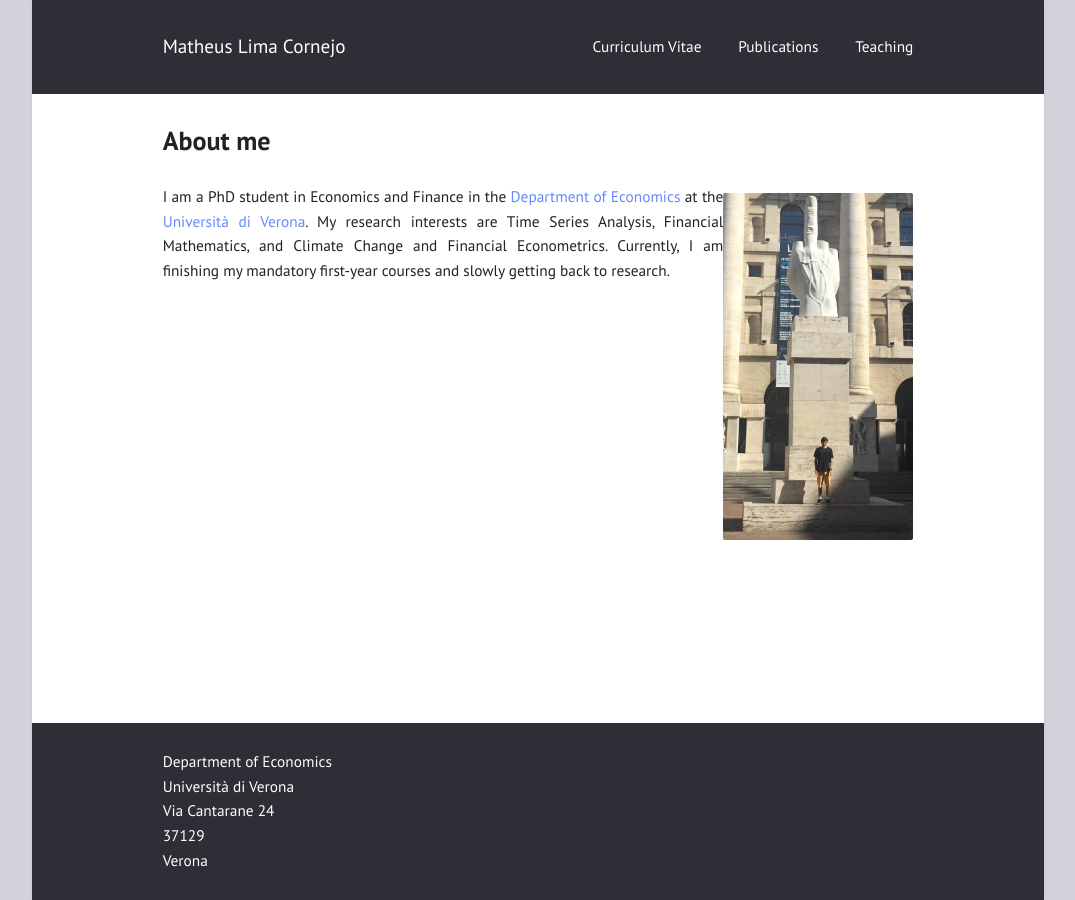
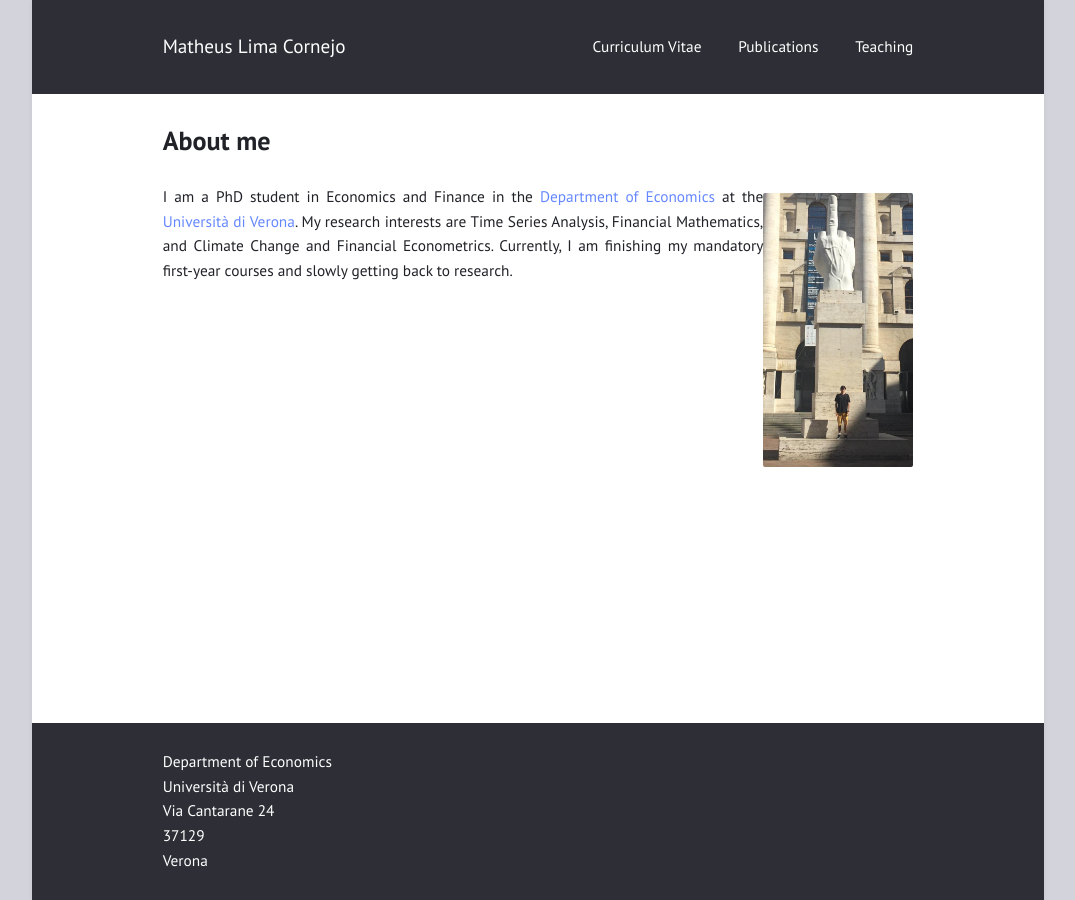
Before and after one commit to limacornejo/limacornejo.github.io, a Jekyll site: the page built from index.md, in a window 1280 px wide. Shown: the whole page, without its empty margins (102-1177 px from the left). Built offline with Jekyll 4.4.1, drawn with Linux system fonts in a browser that asks for light colours.

Commit message:
Update index.md

```diff
--- a/index.md
+++ b/index.md
@@ -3,7 +3,7 @@ layout: page
 title: "About me"
 ---
 
-<img src="/pic_milano.jpg" align="right" width="190px"/>
+<img src="/pic_milano.jpg" align="right" width="150px"/>
 I am a PhD student in Economics and Finance in the <a href="https://www.dse.univr.it/?lang=en">Department of Economics</a> at the <a href="https://www.univr.it/en/home">Università di Verona</a>. My research interests are Time Series Analysis, Financial Mathematics, and Climate Change and Financial Econometrics. Currently, I am finishing my mandatory first-year courses and slowly getting back to research.
 
-<br clear="right"/>
+<br clear="left"/>
```
